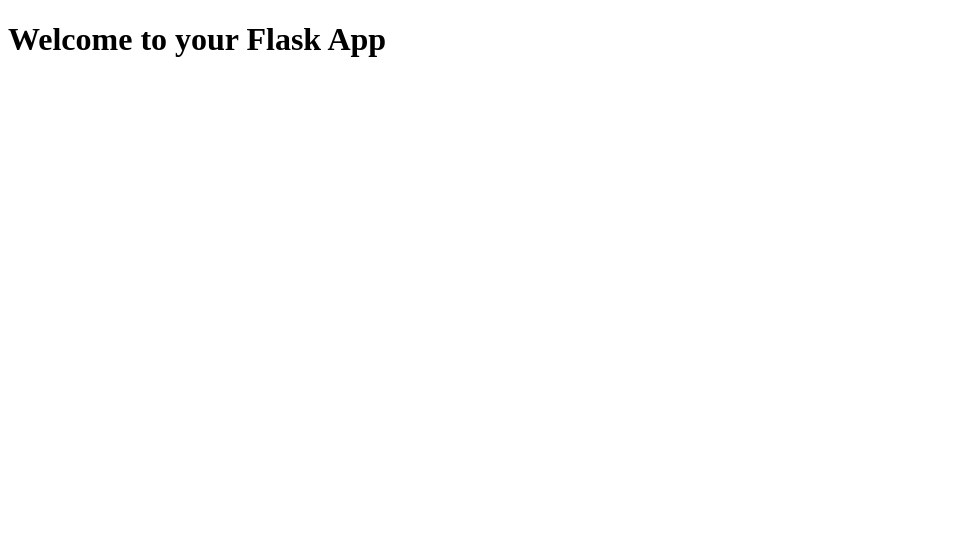
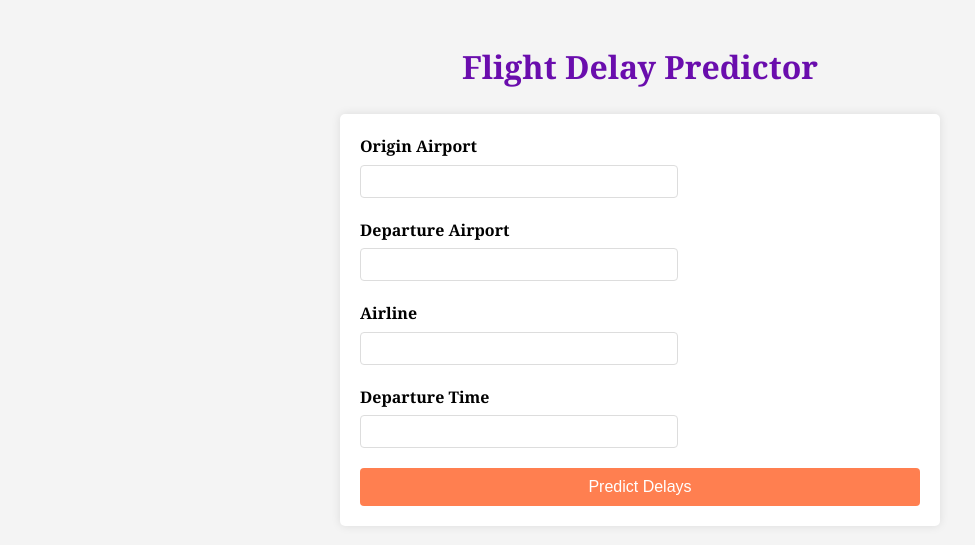
Before and after one commit to SirjanK/FlightAnalysis, a Flask app: page / in a window 1280 px wide. Shown: the top 545 px of the page, without its empty margins (0-975 px from the left). Run offline with Flask 3, Linux system fonts and the light colour scheme.

Commit message:
add HTML and CSS

```diff
--- /dev/null
+++ b/app/static/styles.css
@@ -0,0 +1,61 @@
+body {
+    font-family: 'Georgia', serif; /* Changed to serif font */
+    line-height: 1.6;
+    margin: 0;
+    padding: 0;
+    background-color: #f4f4f4;
+}
+
+.container {
+    width: 80%;
+    max-width: 600px; /* Limit the max width for better centering */
+    margin: auto;
+    overflow: hidden;
+    padding: 20px;
+}
+
+h1 {
+    color: #6a0dad; /* Purple color */
+    text-align: center;
+}
+
+form {
+    background: #fff;
+    padding: 20px;
+    border-radius: 5px;
+    box-shadow: 0 0 10px rgba(0, 0, 0, 0.1);
+}
+
+.input-group {
+    margin-bottom: 20px;
+}
+
+label {
+    display: block;
+    margin-bottom: 5px;
+    font-weight: bold;
+}
+
+input[type="text"] {
+    width: calc(100% - 16px); /* Adjust width to be slightly shorter */
+    max-width: 300px; /* Limit the maximum width of the input fields */
+    padding: 8px;
+    border: 1px solid #ddd;
+    border-radius: 4px;
+}
+
+button {
+    display: block;
+    width: 100%;
+    padding: 10px;
+    background-color: #ff7f50; /* Orange color */
+    color: #fff;
+    border: none;
+    border-radius: 4px;
+    cursor: pointer;
+    font-size: 16px;
+}
+
+button:hover {
+    background-color: #ff4500; /* Darker orange on hover */
+}
--- a/app/templates/index.html
+++ b/app/templates/index.html
@@ -1,9 +1,33 @@
 <!DOCTYPE html>
-<html>
+<html lang="en">
 <head>
-    <title>Flask App</title>
+    <meta charset="UTF-8">
+    <meta name="viewport" content="width=device-width, initial-scale=1.0">
+    <title>Flight Delay Predictor</title>
+    <link rel="stylesheet" href="{{ url_for('static', filename='styles.css') }}">
 </head>
 <body>
-    <h1>Welcome to your Flask App</h1>
+    <div class="container">
+        <h1>Flight Delay Predictor</h1>
+        <form>
+            <div class="input-group">
+                <label for="origin">Origin Airport</label>
+                <input type="text" id="origin" name="origin" required>
+            </div>
+            <div class="input-group">
+                <label for="destination">Departure Airport</label>
+                <input type="text" id="destination" name="destination" required>
+            </div>
+            <div class="input-group">
+                <label for="airline">Airline</label>
+                <input type="text" id="airline" name="airline" required>
+            </div>
+            <div class="input-group">
+                <label for="departure-time">Departure Time</label>
+                <input type="text" id="departure-time" name="departure-time" required>
+            </div>
+            <button type="button" id="predict-button">Predict Delays</button>
+        </form>
+    </div>
 </body>
 </html>
```
